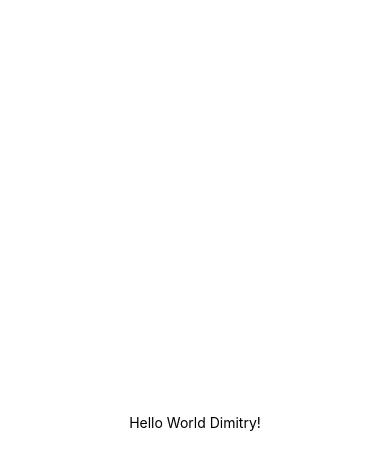
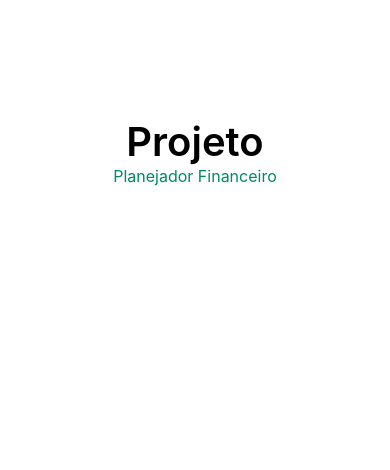
Before and after one commit to dimitrymm/TeslaClone, a React Native app: screen / in a window 390 px wide. Shown: the top 470 px of the page. Built offline with nearby package versions, Linux system fonts and the light colour scheme.

Commit message:
Text Inicial

```diff
--- a/App.js
+++ b/App.js
@@ -5,7 +5,18 @@ import { StyleSheet, Text, View } from 'react-native';
 export default function App() {
   return (
     <View style={styles.container}>
-      <Text>Hello World Dimitry!</Text>
+
+      <View style={styles.carContainer}>
+        <View style={styles.titlesZ}>
+          <Text style={styles.title}>Projeto</Text>
+          <Text style={styles.subtitle}>Planejador Financeiro</Text>
+        </View>
+
+      </View>
+
+
+
+
       <StatusBar style="auto" />
     </View>
   );
@@ -18,4 +29,26 @@ const styles = StyleSheet.create({
     alignItems: 'center',
     justifyContent: 'center',
   },
+  carContainer:{
+    width:'100%',
+    height:'100%',
+  },
+  titlesZ:{
+    marginTop:'30%',
+    width:'100%',
+    alignItems:'center',
+
+  },
+  title:{
+    fontSize:40,
+    fontWeight:'600',
+  },
+  subtitle:{
+    fontSize:16,
+    color:'#028968'
+  }
+
+
+
+
 });
```
Also changed, not shown: assets/coins-1726618_1920.jpg (added).
